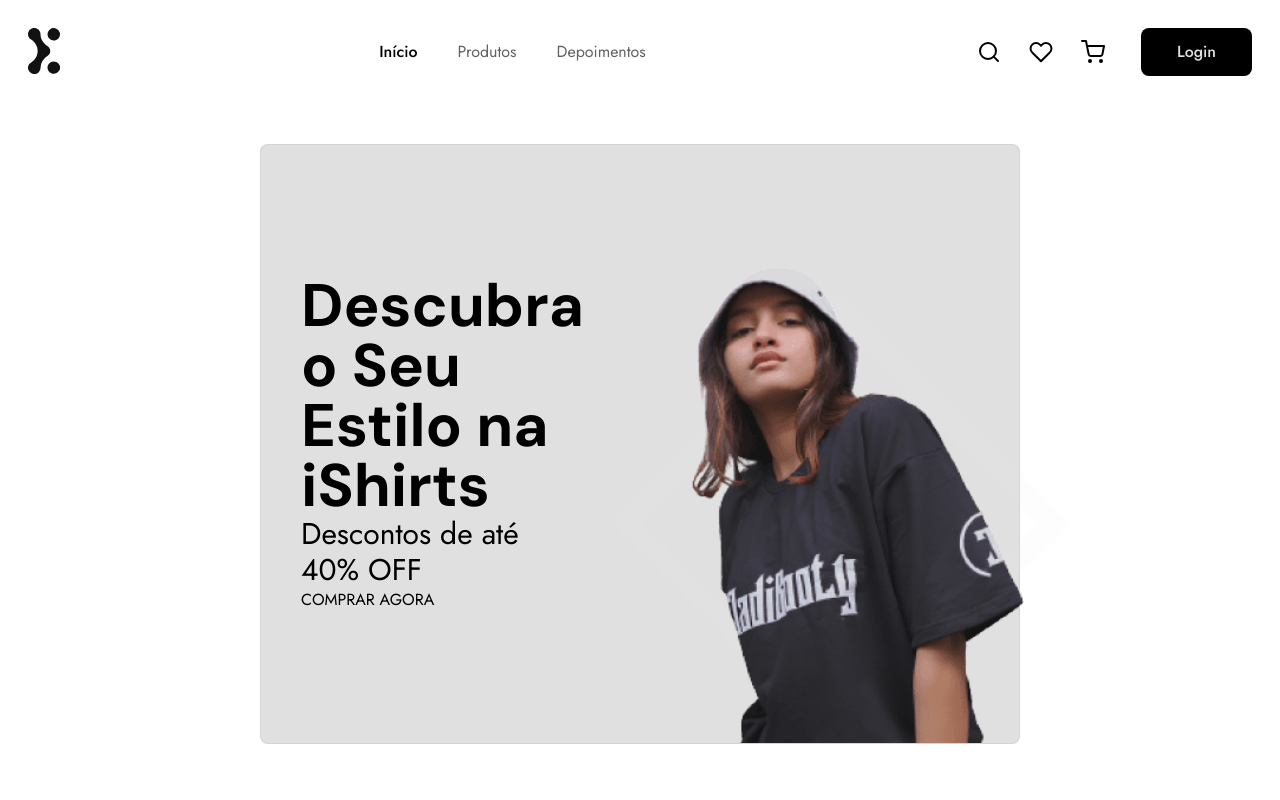
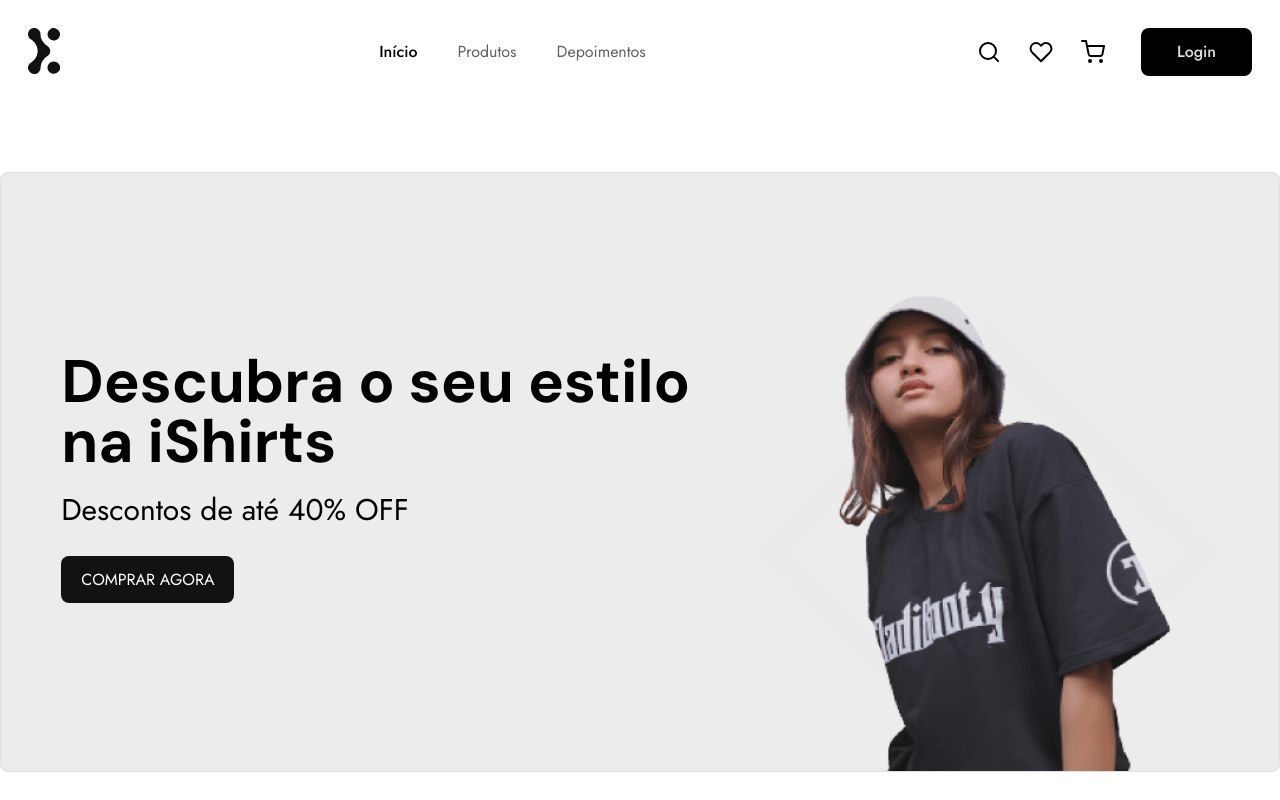
Before and after one commit to vemser/vemser-vs13-projeto-tshirt-ecomerce-front, a React (Vite) app: page / in a window 1280 px wide. Shown: the top 800 px of the page. Built offline with nearby package versions, Linux system fonts and the light colour scheme.

Commit message:
style: hero section

```diff
--- a/src/pages/Home/Home.tsx
+++ b/src/pages/Home/Home.tsx
@@ -2,13 +2,13 @@
 
 const Home = () => {
   return (
-    <main className="flex items-center justify-center px-5">
-      <section id="hero" className="w-full h-screen flex items-center justify-center pt-10 pb-40 px-60">
-        <div className="w-full max-w-8xl h-full flex items-center justify-around bg-secondary gap-6 px-10 rounded-lg border border-tertiary border-opacity-10">
+    <>
+      <section id="hero" className="w-full h-screen flex items-center justify-center pt-10 pb-40">
+        <div className="w-full max-w-8xl h-full flex items-center justify-around bg-secondary bg-opacity-60 gap-6 px-10 rounded-lg border border-tertiary border-opacity-10">
           <div className="">
-            <h1 className="text-6xl font-serif font-bold">Descubra o Seu Estilo na iShirts</h1>
-            <p className="text-3xl font-sans">Descontos de até 40% OFF</p>
-            <a href="" className="font-sans">COMPRAR AGORA</a>
+            <h1 className="text-6xl font-serif font-bold mb-5">Descubra o seu estilo <br /> na iShirts</h1>
+            <p className="text-3xl font-sans mb-10">Descontos de até 40% OFF</p>
+            <a href="" className="font-sans bg-primary text-white px-5 py-3 rounded-lg">COMPRAR AGORA</a>
           </div>
 
           <img src={hero} className="self-end h-4/5" alt="Imagem de uma modelo posando com camiseta preta e chapéu branco" />
@@ -16,7 +16,7 @@
       </section>
 
       <section id=""></section>
-    </main>
+    </>
   );
 };
 
--- a/src/routes/Router.tsx
+++ b/src/routes/Router.tsx
@@ -1,18 +1,21 @@
 import { BrowserRouter, Route, Routes } from "react-router-dom";
+import DefaultLayout from "../layout/DefaultLayout";
 import Checkout from "../pages/Checkout/Checkout";
-import Header from "../components/Header/Header";
+import { NotFound } from "../pages/NotFound/NotFound";
+import { Register } from "../pages/Register/Register";
 import { Login } from "../pages/login/Login";
-import { Register } from "../pages/Register/Register";
 import Home from "../pages/Home/Home";
 
 export default function Router() {
   return (
     <BrowserRouter>
-      <Header />
+      <Routes>
+        <Route element={<DefaultLayout />}>
+          <Route path="/" element={<Home />} />
+          <Route path="/checkout" element={<Checkout />} />
+        </Route>
 
-      <Routes>
-        <Route path="/" element={<Home />} />
-        <Route path="/checkout" element={<Checkout />} />
+        <Route path="*" element={<NotFound />} />
         <Route path="/register" element={<Register />} />
         <Route path="/login" element={<Login />} />
       </Routes>
```
